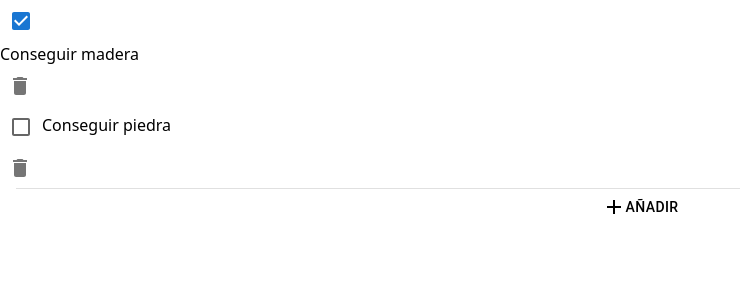
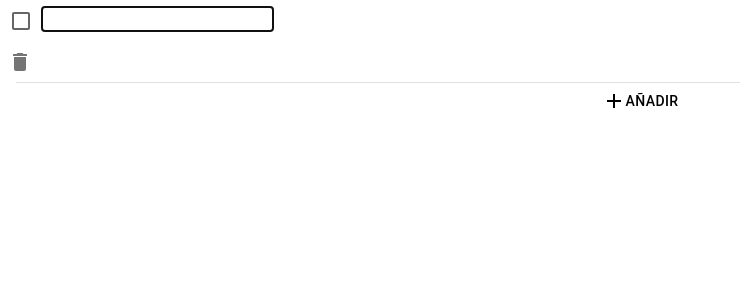
Before and after one commit to sebasgrios/mi-lista, a Next.js app: page / in a window 1280 px wide. Shown: the top 300 px of the page, without its empty margins (0-740 px from the left). Built offline with nearby package versions, Linux system fonts and the light colour scheme.

Commit message:
FEAT: add Redux for global state management

```diff
--- a/package.json
+++ b/package.json
@@ -17,7 +17,8 @@
   "dependencies": {
     "next": "15.1.7",
     "react": "^19.0.0",
-    "react-dom": "^19.0.0"
+    "react-dom": "^19.0.0",
+    "react-redux": "^9.2.0"
   },
   "devDependencies": {
     "@emotion/react": "^11.14.0",
@@ -25,6 +26,7 @@
     "@eslint/eslintrc": "^3",
     "@mui/icons-material": "^6.4.5",
     "@mui/material": "^6.4.5",
+    "@reduxjs/toolkit": "^2.6.0",
     "@types/node": "^20",
     "@types/react": "^19",
     "@types/react-dom": "^19",
--- a/src/app/@list/page.tsx
+++ b/src/app/@list/page.tsx
@@ -1,26 +1,18 @@
+"use client";
+
 import AddTaskButton from "@/components/add-task";
 import Task from "@/components/task";
+import { useAppSelector } from "@/lib/hooks";
 import { Divider } from "@mui/material";
 
-const ListItems = [
-  {
-    id: 0,
-    description: "Conseguir madera",
-    done: true
-  },
-  {
-    id: 1,
-    description: "Conseguir piedra",
-    done: false
-  },
-];
+const ListPage = () => {
+  const list = useAppSelector(state => state.list.tasks);
 
-const List = () => {
   return (
     <div className="grid grid-cols-12 grid-rows-1 mt-8">
       <div className="col-start-4 col-span-6 flex flex-col gap-4">
         <div className="flex flex-col gap-2">
-          {ListItems.map(({ id, description, done }, index) =>
+          {list.map(({ id, description, done }, index) =>
             <Task
               key={index}
               id={id}
@@ -29,7 +21,7 @@ const List = () => {
             />
           )}
         </div>
-        {ListItems.length > 0 && (
+        {list.length > 0 && (
           <Divider variant="middle" />
         )}
         <AddTaskButton />
@@ -38,4 +30,4 @@ const List = () => {
   );
 };
 
-export default List;
+export default ListPage;
--- /dev/null
+++ b/src/app/StoreProvider.tsx
@@ -0,0 +1,17 @@
+"use client";
+
+import { AppStore, makeStore } from "@/lib/store";
+import { useRef } from "react";
+import { Provider } from "react-redux";
+
+const StoreProvider = ({ children }: { children: React.ReactNode }) => {
+  const storeRef = useRef<AppStore | null>(null);
+
+  if (!storeRef.current) {
+    storeRef.current = makeStore();
+  }
+
+  return <Provider store={storeRef.current}>{children}</Provider>;
+};
+
+export default StoreProvider;
--- a/src/app/layout.tsx
+++ b/src/app/layout.tsx
@@ -1,6 +1,7 @@
 import type { Metadata } from "next";
 import { Nunito } from "next/font/google";
 import "./globals.css";
+import StoreProvider from "./StoreProvider";
 
 const nunitoFont = Nunito({
   variable: "--font-nunito",
@@ -19,10 +20,10 @@ export default function RootLayout({
 }>) {
   return (
     <html lang="es">
-      <body
-        className={`${nunitoFont.variable} antialiased`}
-      >
-        {children}
+      <body className={`${nunitoFont.variable} antialiased`}>
+        <StoreProvider>
+          {children}
+        </StoreProvider>
       </body>
     </html>
   );
--- a/src/app/page.tsx
+++ b/src/app/page.tsx
@@ -1,7 +1,7 @@
-import List from "./@list/page";
+import ListPage from "./@list/page";
 
 export default function Home() {
   return (
-    <List />
+    <ListPage />
   );
 }
--- a/src/components/add-task.tsx
+++ b/src/components/add-task.tsx
@@ -2,14 +2,18 @@
 
 import { Button } from "@mui/material";
 import AddIcon from '@mui/icons-material/Add';
+import { useAppDispatch } from "@/lib/hooks";
+import { addTask } from "@/lib/features/listSlice";
 
 const AddTaskButton = () => {
+  const dispatch = useAppDispatch();
+
   return (
     <Button
       color="inherit"
       fullWidth
       onClick={() => {
-        console.log(`Añadir nuevo campo a la lista`);
+        dispatch(addTask());
       }}
     >
       <AddIcon />
--- a/src/components/task.tsx
+++ b/src/components/task.tsx
@@ -2,6 +2,9 @@
 
 import { Checkbox, IconButton } from "@mui/material";
 import DeleteIcon from '@mui/icons-material/Delete';
+import { useAppDispatch } from "@/lib/hooks";
+import { changeTaskStatus, deleteTask, updateTaskDescription } from "@/lib/features/listSlice";
+import { useEffect, useState } from "react";
 
 interface ITask {
   id: number;
@@ -10,13 +13,24 @@ interface ITask {
 }
 
 const Task = ({ id, description, done }: ITask) => {
+  const dispatch = useAppDispatch();
+
+  const [input, setInput] = useState(description);
+
+  useEffect(() => {
+    // TOD@ Meter timeout
+    console.log('useEffect');
+
+    dispatch(updateTaskDescription({ id, input }));
+  }, [dispatch, id, input]);
+
   return (
     <div className="flex justify-between items-center hover:bg-gray-50 rounded-lg">
       <div className="flex-1 flex justify-start items-center gap-2">
         <Checkbox
           checked={done}
           onClick={() => {
-            console.log(`Cambiar estado de la tarea ${id}`);
+            dispatch(changeTaskStatus(id));
           }}
         />
         {done
@@ -24,9 +38,9 @@ const Task = ({ id, description, done }: ITask) => {
           : <input
             className="w-full bg-transparent focus:outline-0"
             autoFocus={description.length === 0}
-            value={description}
+            value={input}
             onChange={event => {
-              console.log(`Cambiar descripción de la tarea ${id} a: ${event.target.value}`);
+              setInput(event.target.value);
             }}
           />
         }
@@ -35,7 +49,7 @@ const Task = ({ id, description, done }: ITask) => {
         <IconButton
           aria-label="Eliminar"
           onClick={() => {
-            console.log(`Eliminar la tarea ${id}`);
+            dispatch(deleteTask(id));
           }}
         >
           <DeleteIcon />
--- /dev/null
+++ b/src/lib/features/listSlice.ts
@@ -0,0 +1,50 @@
+import { createSlice } from "@reduxjs/toolkit";
+
+// TOD@ Añadir la obtención por localStorage
+const initialState = {
+  tasks: [
+    {
+      id: 0,
+      description: "",
+      done: false
+    }
+  ]
+};
+
+const listSlice = createSlice({
+  name: "list",
+  initialState,
+  reducers: {
+    addTask: (state) => {
+      state.tasks.push({ id: state.tasks.length, description: '', done: false });
+    },
+    deleteTask: (state, actions) => {
+      state.tasks = state.tasks.filter(({ id }) => id != actions.payload);
+    },
+    changeTaskStatus: (state, actions) => {
+      state.tasks = state.tasks.map(task => {
+        if (task.id === actions.payload) {
+          task.done = !task.done;
+        }
+        return task;
+      });
+    },
+    updateTaskDescription: (state, actions) => {
+      state.tasks = state.tasks.map(task => {
+        if (task.id === actions.payload.id) {
+          task.description = actions.payload.input;
+        }
+        return task;
+      });
+    }
+  }
+});
+
+export const {
+  addTask,
+  deleteTask,
+  changeTaskStatus,
+  updateTaskDescription
+} = listSlice.actions;
+
+export default listSlice;
--- /dev/null
+++ b/src/lib/hooks.ts
@@ -0,0 +1,6 @@
+import { useDispatch, useSelector, useStore } from "react-redux";
+import { AppDispatch, AppStore, RootState } from "./store";
+
+export const useAppDispatch = useDispatch.withTypes<AppDispatch>();
+export const useAppSelector = useSelector.withTypes<RootState>();
+export const useAppStore = useStore.withTypes<AppStore>();
--- /dev/null
+++ b/src/lib/store.ts
@@ -0,0 +1,14 @@
+import { configureStore } from "@reduxjs/toolkit";
+import listSlice from "./features/listSlice";
+
+export const makeStore = () => {
+  return configureStore({
+    reducer: {
+      list: listSlice.reducer
+    }
+  });
+};
+
+export type AppStore = ReturnType<typeof makeStore>;
+export type RootState = ReturnType<AppStore["getState"]>;
+export type AppDispatch = AppStore["dispatch"];
```
Also changed, not shown: 1 other file (tests, documents, lock files or other folders).
